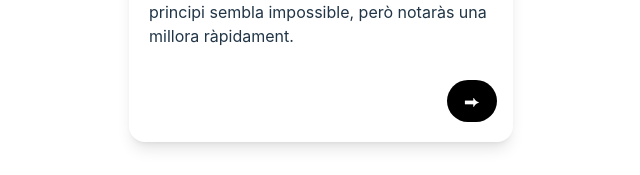
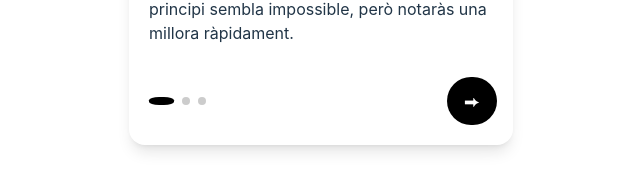
Before and after one commit to Naomigarcia99/React-cards, a React (Vite) app: page / in a window 1280 px wide. Shown: the part 583-758 px from the top of the page, without its empty margins (319-959 px from the left). Built offline with nearby package versions, Linux system fonts and the light colour scheme.

Commit message:
Add indicator with styled-components

```diff
--- a/src/Card.jsx
+++ b/src/Card.jsx
@@ -1,4 +1,5 @@
 import { useState } from "react";
+import { Indicator } from "./Indicator";
 
 export function Card({ step, tutorialData, nextStep, lastStep }) {
   const currentData = tutorialData[step];
@@ -17,7 +18,9 @@ export function Card({ step, tutorialData, nextStep, lastStep }) {
         </h2>
         <p className="mb-3 text-start">{currentData.description}</p>
       </div>
-      <div className="flex justify-end px-4">
+      <div className="flex justify-start px-4">
+        <Indicator tutorialData={tutorialData} step={step} />
+        <div className="flex ml-auto">
           {step > 0 && (
             <button
               onClick={lastStep}
@@ -36,5 +39,6 @@ export function Card({ step, tutorialData, nextStep, lastStep }) {
           )}
         </div>
       </div>
+    </div>
   );
 }
--- /dev/null
+++ b/src/Indicator.jsx
@@ -0,0 +1,21 @@
+import styled from "styled-components";
+
+export const Dot = styled.div`
+  height: 8px;
+  width: ${({ active }) => (active ? "25px" : "8px")};
+  background-color: ${({ active }) => (active ? "#000" : "#ccc")};
+  border-radius: ${({ active }) => (active ? "40%" : "50%")};
+  margin: 0 4px;
+`;
+
+export function Indicator({ tutorialData, step }) {
+  const stepsArray = [...Array(tutorialData.length)];
+
+  return (
+    <div className="flex justify-start my-5">
+      {stepsArray.map((_, index) => (
+        <Dot key={index} active={index === step} />
+      ))}
+    </div>
+  );
+}
```
Lines whose indentation alone changed are shown as unchanged.
